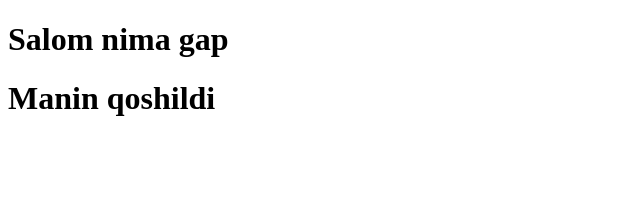
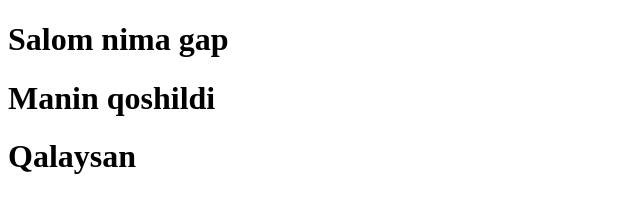
Before and after one commit to kamol9898/mashq, a plain HTML site: page index.html in a window 1280 px wide. Shown: the whole page, without its empty margins (0-640 px from the left). Drawn offline with Linux system fonts and the light colour scheme.

Commit message:
footer qoshildi

```diff
--- a/index.html
+++ b/index.html
@@ -14,5 +14,10 @@
    <main>
     <h1>Manin qoshildi </h1>
    </main>
+
+
+   <footer>
+    <h1>Qalaysan</h1>
+   </footer>
 </body>
 </html>
```
